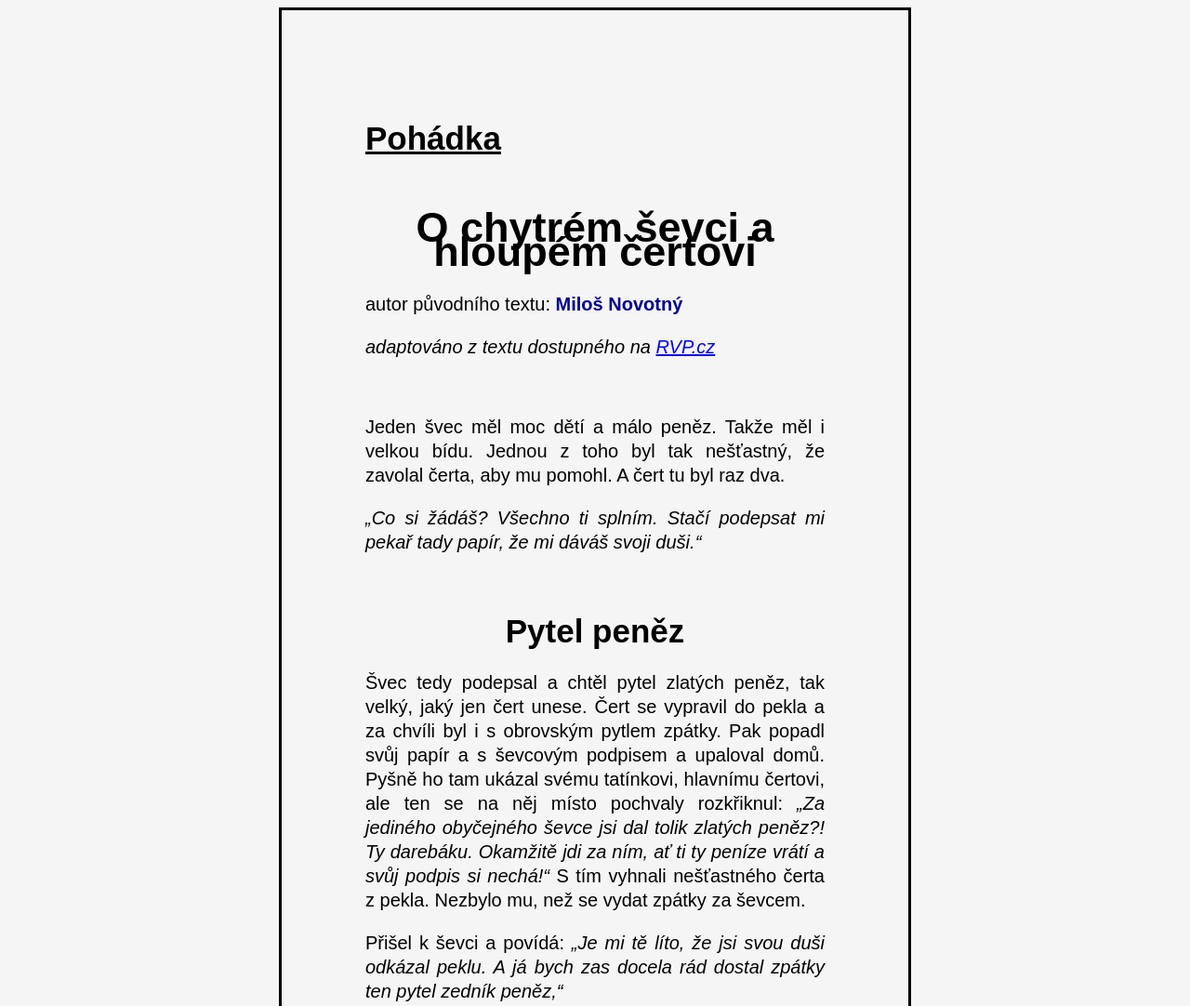
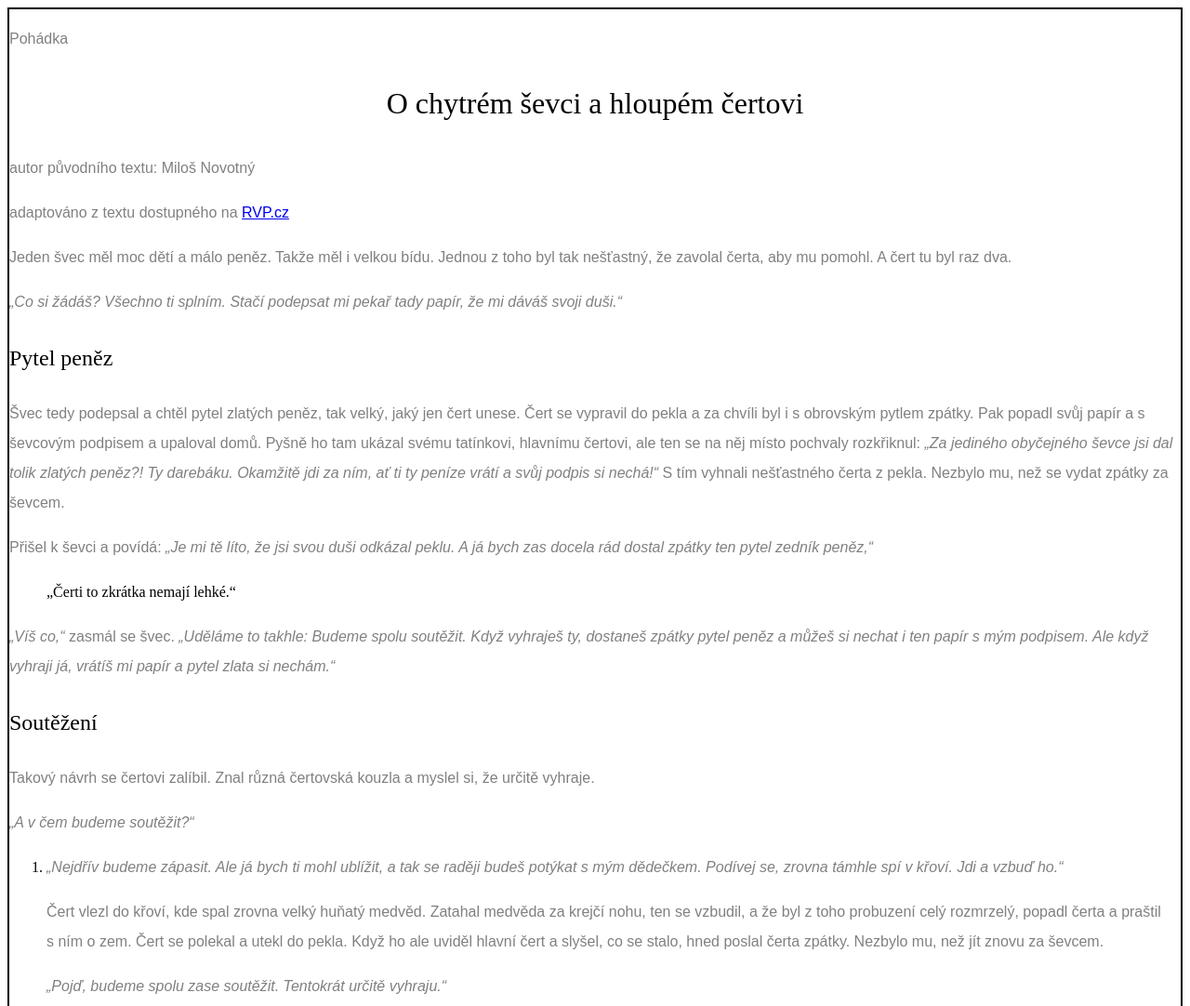
Before and after one commit to Honzala/nami, a plain HTML site: page O chytrém ševci a hloupém čertovi/index.html in a window 1280 px wide. Shown: the top 1082 px of the page at 93% size. Drawn offline with Linux system fonts and the light colour scheme.

Commit message:
Oprava
oprava

```diff
--- a/O chytrém ševci a hloupém čertovi/style.css
+++ b/O chytrém ševci a hloupém čertovi/style.css
@@ -1,66 +1,17 @@
-
-  body {
-
-
-    margin-right: 300px;
-    margin-left: 300px;
-    text-align: justify;
-    text-justify;
-    padding: 90px;
-    border: solid;
-    background-color: WhiteSmoke;
-    line-height: 26px;
-
+    p {
+  color: grey;
+  font-weight: normal;
+  font-family: arial;
   }
-
-  h1, h2 {
-    text-align: center;
-    margin-top: 70px;
-    font-family: "Arial";
+  h1{color:black;
+  text-align: center;
+  font-weight:normal;
+  text-decoration: bold;}
+  h2{color: black;
+  font-weight:normal;
   }
-
-  h1 {
-    font-size: 45px;
-  }
-
-  h2 {
-    font-size: 35px;
-  }
-
-
-  p, blockquote {
-    font-family: "Arial";
-    font-size: 20px;
-  }
-
-
-  .zanr {
-    font-size: 35px;
-    font-weight: bold;
-    text-decoration: underline;
-  }
-
-  .name {
-    font-weight: bold;
-    color: DarkBlue;
-  }
-
-  .zdroj {
-    font-style: oblique;
-  }
-
-
-
-  #uvod {
-    margin-top: 60px;
-  }
-
-  blockquote {
-    text-transform: uppercase;
-  }
-
-
-  footer {
-    font-style: oblique;
-    float: right;
-  }
+   body { line-height:2;
+     border: 2px solid black;
+     ;
+   }
+  h2{ *color: black;}
```
